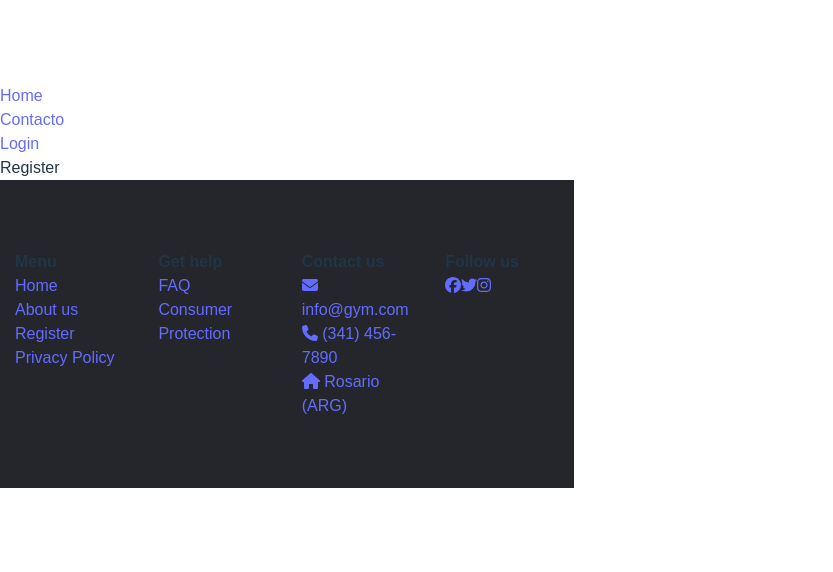
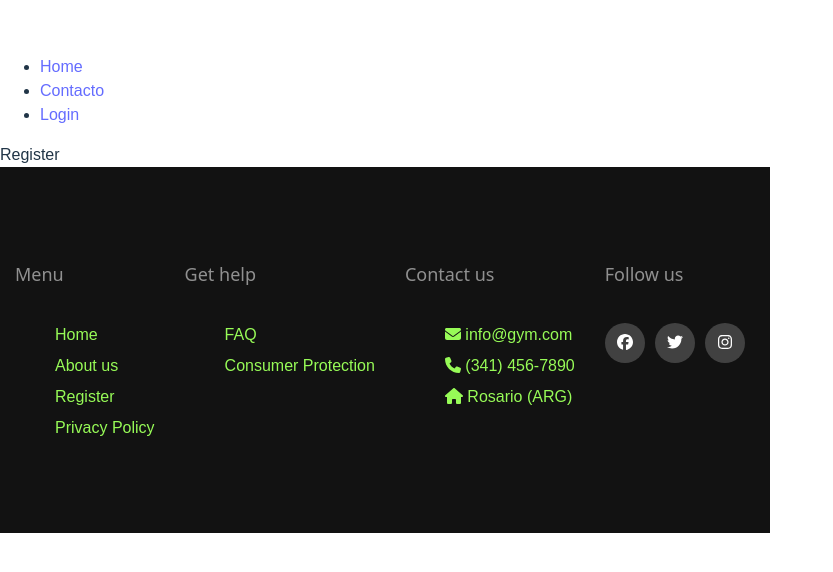
Before and after one commit to labmiracle/team-red, a React (Vite) app in the folder gymWeb/: page /register in a window 1280 px wide. Shown: the part 114-686 px from the top of the page, without its empty margins (0-833 px from the left). Built offline with nearby package versions, Linux system fonts and the light colour scheme.

Commit message:
CVHLjELP improving css, change of color palette and some animation hover

```diff
--- a/gymWeb/src/components/Footer/Footer.module.css
+++ b/gymWeb/src/components/Footer/Footer.module.css
@@ -3,32 +3,89 @@ body {
     font-family: 'Poppins', sans-serif;
 }
 
-* {
-    margin: 0;
+
+.container {
+    max-width: 1200px;
+
+    margin: auto;
     padding: 0;
     box-sizing: border-box;
 }
 
-.container {
-    max-width: 1200px;
-    margin: auto;
+.ul {
+    list-style: none;
 }
 
 .row {
-    display: flex;
-    flex-wrap: wrap;
-}
+    display: -webkit-inline-flex;
 
-ul {
-    list-style: none;
 }
 
 .footer {
-    background-color: #24262b;
+    background-color: #121212;
     padding: 70px 0;
 }
 
 .footercol {
-    width: 25%;
+    width: 1 1 25%;
+    text-align: left;
     padding: 0 15px;
 }
+
+
+.h4 {
+    font-size: 18px;
+    color: #909090;
+    margin-bottom: 35px;
+    font-weight: 500;
+    position: relative;
+    font-family: system-ui, -apple-system, BlinkMacSystemFont, 'Segoe UI', Roboto, Oxygen, Ubuntu, Cantarell, 'Open Sans', 'Helvetica Neue', sans-serif;
+}
+
+
+
+.a {
+
+    display: inline-block;
+    font-size: 16px;
+    font-weight: 500;
+    color: #97FB57;
+    overflow: hidden;
+    background: linear-gradient(to right, #f2f3f1 50%, #97FB57 50%);
+    background-clip: text;
+    -webkit-background-clip: text;
+    -webkit-text-fill-color: transparent;
+    background-size: 200% 100%;
+    background-position: 100%;
+    transition: all 0.5s ease;
+    text-decoration: none;
+
+
+}
+
+.a:hover {
+    background-position: 0 100%;
+    color: #97FB57;
+    padding-left: 13px;
+
+}
+
+
+
+.sociallinks {
+    display: inline-block;
+    height: 40px;
+    width: 40px;
+    background-color: rgba(255, 255, 255, 0.2);
+    margin: 0 10px 10px 0;
+    text-align: center;
+    line-height: 40px;
+    border-radius: 50%;
+    color: #ffffff;
+    transition: all 0.5s ease;
+}
+
+.sociallinks:hover {
+    color: #24262b;
+    background-color: #121212;
+}
--- a/gymWeb/src/components/Footer/Footer.tsx
+++ b/gymWeb/src/components/Footer/Footer.tsx
@@ -17,52 +17,65 @@ export default function Footer() {
             <div className={styles.container}>
                 <div className={styles.row}>
                     <div className={styles.footercol}>
-                        <h4>Menu</h4>
-                        <ul>
+                        <h4 className={styles.h4}>Menu</h4>
+                        <ul className={styles.ul}>
                             <li>
-                                <a href='#'>Home</a>
+                                <a className={styles.a} href='#'>
+                                    Home
+                                </a>
                             </li>
                             <li>
-                                <a href='#'>About us</a>
+                                <a className={styles.a} href='#'>
+                                    About us
+                                </a>
                             </li>
                             <li>
-                                <a href='#'>Register</a>
+                                <a className={styles.a} href='#'>
+                                    Register
+                                </a>
                             </li>
                             <li>
-                                <a href='#'>Privacy Policy</a>
+                                <a className={styles.a} href='#'>
+                                    Privacy Policy
+                                </a>
                             </li>
                         </ul>
                     </div>
                     <div className={styles.footercol}>
-                        <h4>Get help</h4>
-                        <ul>
+                        <h4 className={styles.h4}>Get help</h4>
+                        <ul className={styles.ul}>
                             <li>
-                                <a href='#'>FAQ</a>
+                                <a className={styles.a} href='#'>
+                                    FAQ
+                                </a>
                             </li>
                             <li>
-                                <a href='https://autogestion.produccion.gob.ar/consumidores'>
+                                <a
+                                    className={styles.a}
+                                    href='https://autogestion.produccion.gob.ar/consumidores'
+                                >
                                     Consumer Protection
                                 </a>
                             </li>
                         </ul>
                     </div>
                     <div className={styles.footercol}>
-                        <h4>Contact us</h4>
-                        <ul>
+                        <h4 className={styles.h4}>Contact us</h4>
+                        <ul className={styles.ul}>
                             <li>
-                                <a>
+                                <a className={styles.a}>
                                     <FontAwesomeIcon icon={faEnvelope} /> {'  '}
                                     info@gym.com
                                 </a>
                             </li>
                             <li>
-                                <a>
+                                <a className={styles.a}>
                                     <FontAwesomeIcon icon={faPhone} /> {'  '}
                                     (341) 456-7890
                                 </a>
                             </li>
                             <li>
-                                <a>
+                                <a className={styles.a}>
                                     {' '}
                                     <FontAwesomeIcon icon={faHouse} />
                                     {'  '}
@@ -72,15 +85,24 @@ export default function Footer() {
                         </ul>
                     </div>
                     <div className={styles.footercol}>
-                        <h4>Follow us</h4>
+                        <h4 className={styles.h4}>Follow us</h4>
 
-                        <a href='https://www.facebook.com/'>
+                        <a
+                            className={styles.sociallinks}
+                            href='https://www.facebook.com/'
+                        >
                             <FontAwesomeIcon icon={faFacebook} />
                         </a>
-                        <a href='https://www.twitter.com/'>
+                        <a
+                            className={styles.sociallinks}
+                            href='https://www.twitter.com/'
+                        >
                             <FontAwesomeIcon icon={faTwitter} />
                         </a>
-                        <a href='https://www.instagram.com/'>
+                        <a
+                            className={styles.sociallinks}
+                            href='https://www.instagram.com/'
+                        >
                             <FontAwesomeIcon icon={faInstagram} />
                         </a>
                     </div>
```
